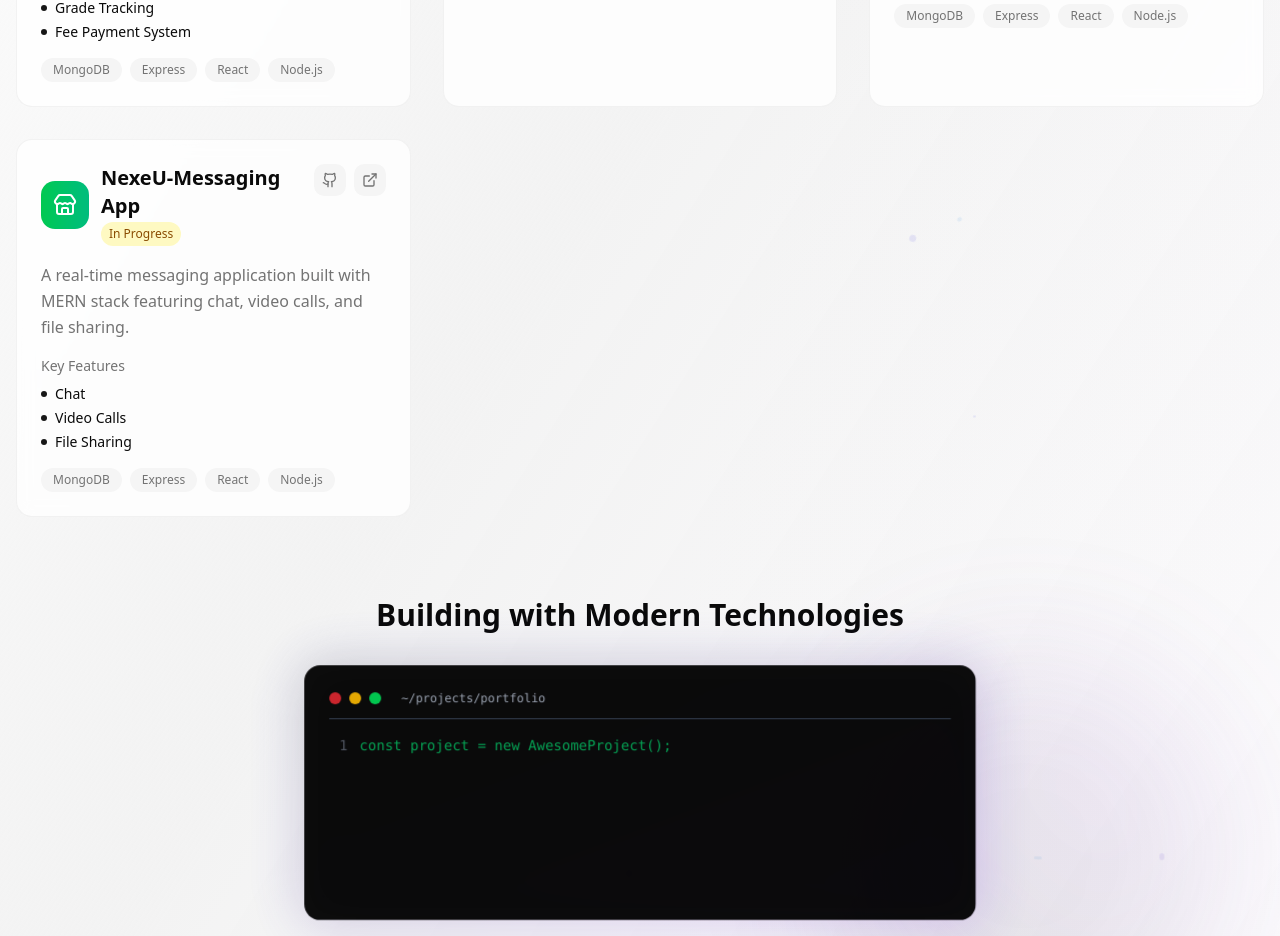
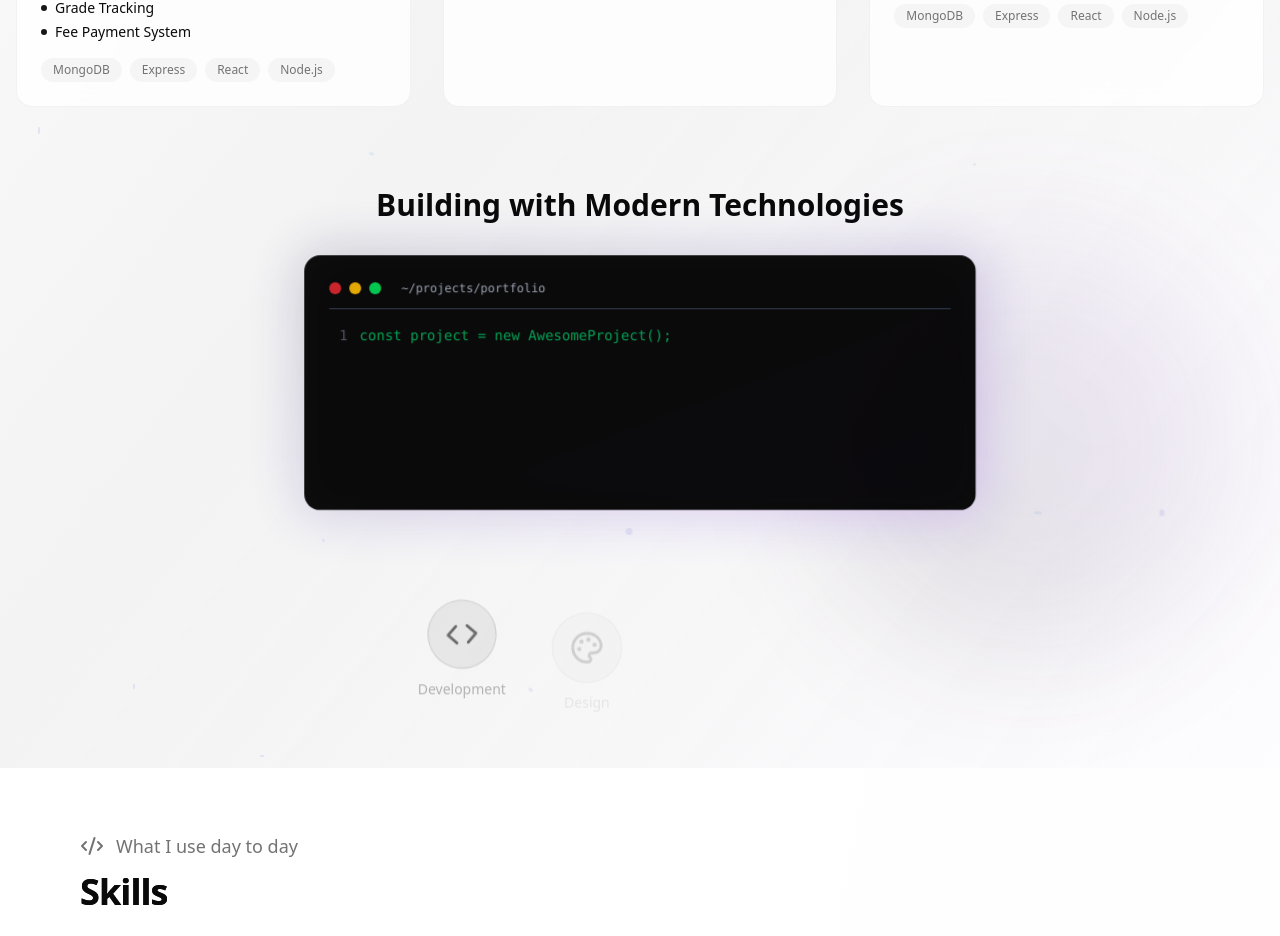
Before and after one commit to Gyanranjan-Priyam/portfolio, a React (Vite) app: page / in a window 1280 px wide. Shown: the part 2780-3716 px from the top of the page. Built offline with nearby package versions, Linux system fonts and the light colour scheme.

Commit message:
Littlle Modification In projects

```diff
--- a/src/components/portfolio/Projects.tsx
+++ b/src/components/portfolio/Projects.tsx
@@ -100,19 +100,19 @@ const projects = [
     githubUrl: "https://github.com/Gyanranjan-Priyam/ims.git",
     liveUrl: "https://ims-gyanranjanpriyam.netlify.app/",
   },
-  {
-    id: 4,
-    title: "NexeU-Messaging App",
-    description: "A real-time messaging application built with MERN stack featuring chat, video calls, and file sharing.",
-    icon: <Store className="h-6 w-6" />,
-    tags: ["MongoDB", "Express", "React", "Node.js"],
-    gradient: "from-green-500 to-emerald-500",
-    bgGradient: "from-green-500/20 to-emerald-500/20",
-    status: "In Progress",
-    features: ["Chat", "Video Calls", "File Sharing"],
-    githubUrl: "https://github.com/Gyanranjan-Priyam/nexeu.git",
-    liveUrl: "https://nexeu.netlify.app/",
-  },
+  // {
+  //   id: 4,
+  //   title: "NexeU-Messaging App",
+  //   description: "A real-time messaging application built with MERN stack featuring chat, video calls, and file sharing.",
+  //   icon: <Store className="h-6 w-6" />,
+  //   tags: ["MongoDB", "Express", "React", "Node.js"],
+  //   gradient: "from-green-500 to-emerald-500",
+  //   bgGradient: "from-green-500/20 to-emerald-500/20",
+  //   status: "In Progress",
+  //   features: ["Chat", "Video Calls", "File Sharing"],
+  //   githubUrl: "https://github.com/Gyanranjan-Priyam/nexeu.git",
+  //   liveUrl: "https://nexeu.netlify.app/",
+  // },
 ];
 
 // Section Title Component
```
